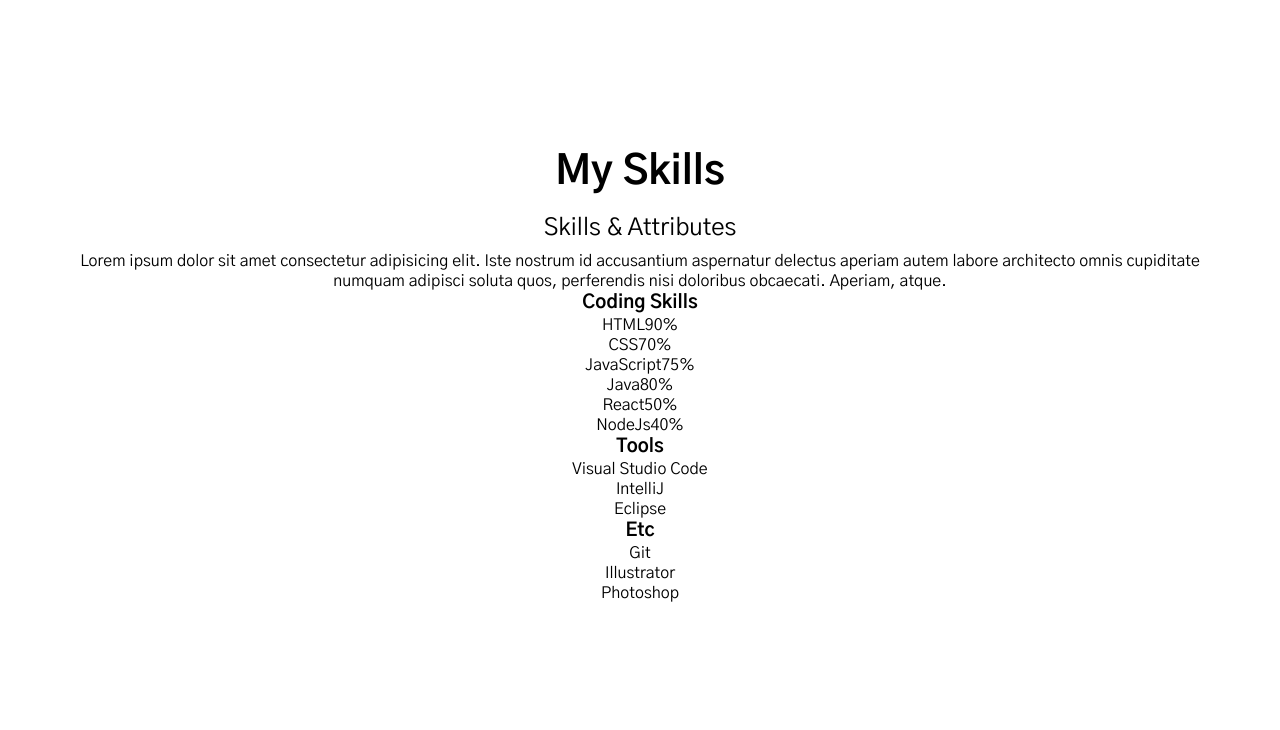
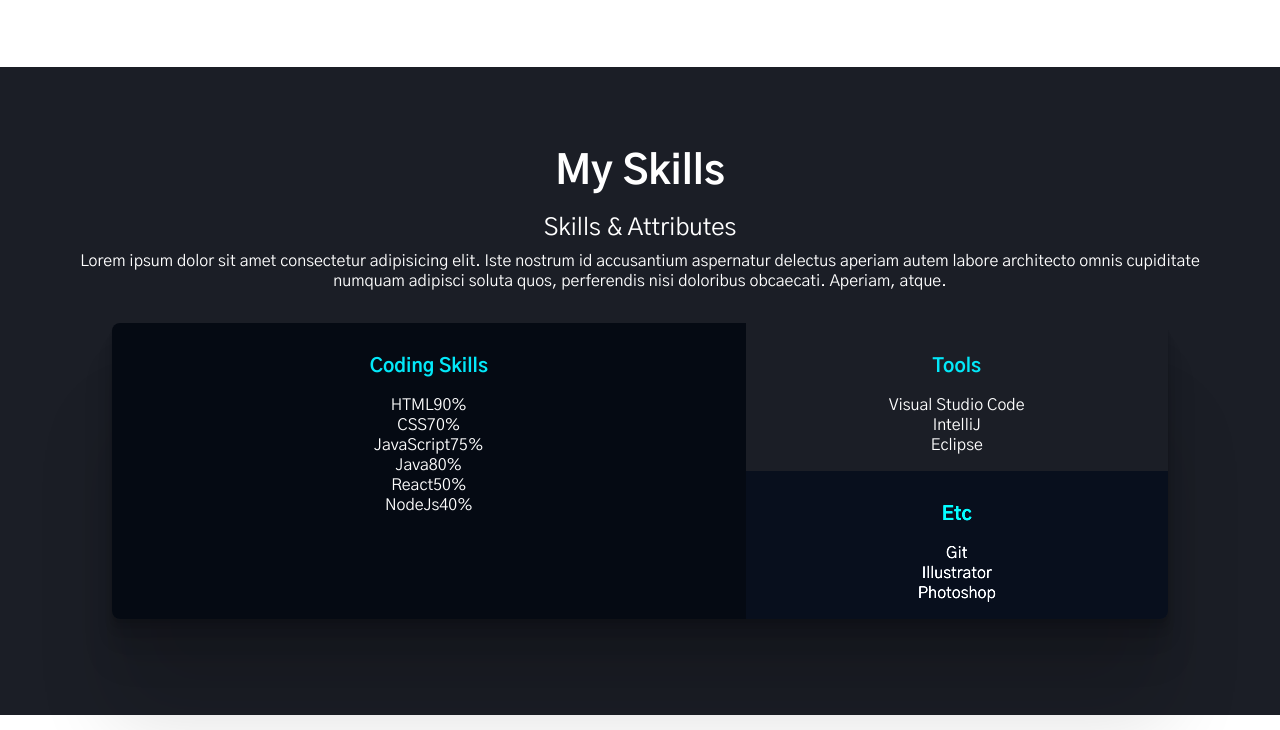
Before and after one commit to so-repo/portfolio, a plain HTML site: page index.html in a window 1280 px wide. Shown: the part 1470-2200 px from the top of the page. Drawn offline with Linux system fonts and the light colour scheme.

Commit message:
CSS-Skills

```diff
--- a/css/style.css
+++ b/css/style.css
@@ -220,3 +220,40 @@ button:focus{
   color:var(--color-primary);
   font-size: 0.8rem;
 }
+
+/* Skills */
+#skills{
+  background-color: var(--color-primary-variant);
+  color: var(--color-text);
+}
+
+.skills{
+  display: grid;
+  grid-template-columns: 6fr 4fr;
+  margin: 2rem 3rem;
+  border-radius: 8px;
+  overflow: hidden;
+  box-shadow: 0 2.8px 2.2px rgba(0, 0, 0, 0.034), 0 6.7px 5.3px rgba(0, 0, 0, 0.048), 0 12.5px 10px rgba(0, 0, 0, 0.06), 0 22.3px 17.9px rgba(0, 0, 0, 0.072), 0 41.8px 33.4px rgba(0, 0, 0, 0.086), 0 100px 80px rgba(0, 0, 0, 0.12)
+}
+
+.skills__title{
+  color: var(--color-accent);
+  margin: 1rem 0;
+  font-size: 1.2rem;
+}
+
+.skills__coding{
+  grid-row: span 2;
+  padding: 1rem;
+  background-color: var(--color-primary);
+}
+
+.skills__tools{
+  padding: 1rem;
+}
+
+.skills__etc{
+  padding: 1rem;
+  background-color: var(--color-primary);
+  filter:brightness(150%);
+}
--- a/index.html
+++ b/index.html
@@ -110,7 +110,8 @@
 
     <!-- Skills -->
     <section id="skills" class="section">
-      <h2 class="title">My Skills</h2>
+      <div class="max-container">
+        <h2 class="title">My Skills</h2>
       <p class="description">Skills & Attributes</p>
       <p>
         Lorem ipsum dolor sit amet consectetur adipisicing elit. Iste
@@ -118,9 +119,9 @@
         architecto omnis cupiditate numquam adipisci soluta quos, perferendis
         nisi doloribus obcaecati. Aperiam, atque.
       </p>
-      <div>
-        <section>
-          <h3>Coding Skills</h3>
+      <div class="skills">
+        <section class="skills__coding">
+          <h3 class="skills__title">Coding Skills</h3>
           <ul>
             <li>
               <div><span>HTML</span><span>90%</span></div>
@@ -160,23 +161,23 @@
             </li>
           </ul>
         </section>
-        <section>
-          <h3>Tools</h3>
+        <section class="skills__tools">
+          <h3 class="skills__title">Tools</h3>
           <ul>
             <li>Visual Studio Code</li>
             <li>IntelliJ</li>
             <li>Eclipse</li>
           </ul>
         </section>
-        <section>
-          <h3>Etc</h3>
+        <section class="skills__etc">
+          <h3 class="skills__title">Etc</h3>
           <ul>
             <li>Git</li>
             <li>Illustrator</li>
             <li>Photoshop</li>
           </ul>
-
         </section>
+      </div>
       </div>
     </section>
 
```
